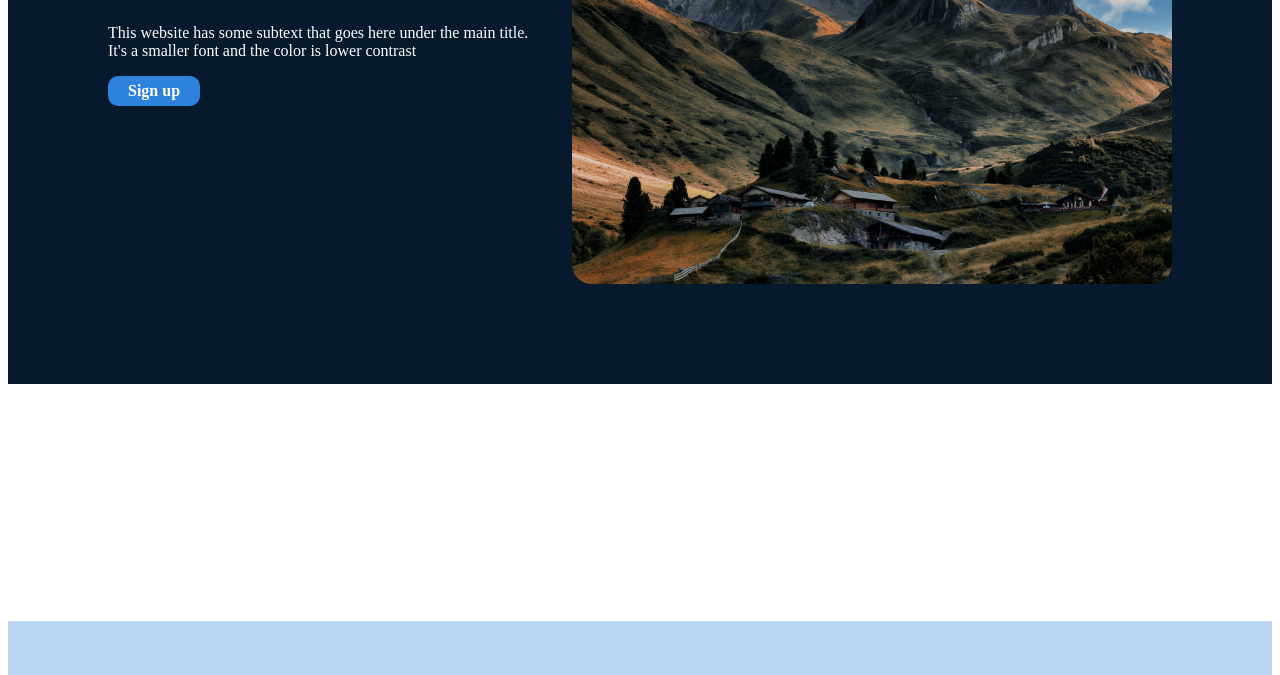
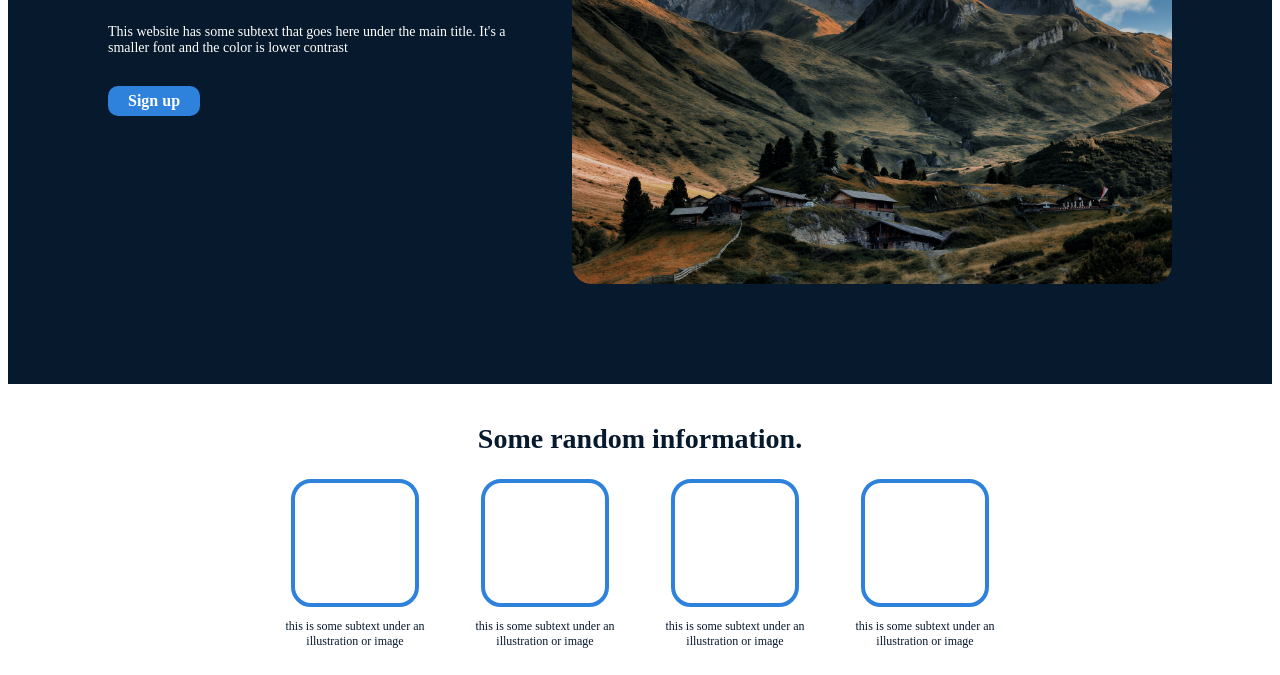
Before and after one commit to dalecampo/Odin-CSS-Landing-Page, a plain HTML site: page index.html in a window 1280 px wide. Shown: the part 277-952 px from the top of the page. Drawn offline with Linux system fonts and the light colour scheme.

Commit message:
Style block two and make final adjustments to the sections.

```diff
--- a/style.css
+++ b/style.css
@@ -54,6 +54,11 @@
     padding-right: 30px;
 }
 
+.hero p {
+    font-size: 14px;
+    margin-bottom: 30px;
+}
+
 h1 {
     font-size: 42px;
     line-height: 42px;
@@ -82,18 +87,43 @@ img {
     border-radius: 20px;
 }
 
+h2 {
+    color: #07192c;
+    font-size: 28px;
+    text-align: center;
+    padding: 16px;
+    margin-bottom: -10px;
+}
 
+.block-two {
+    padding: 0px 100px 40px;
+}
 
+.four-squares {
+    display: flex;
+    justify-content: center;
+    gap: 50px;
+}
 
+.square-and-description {
+    display: flex;
+    flex-direction: column;
+    align-items: center;
+}
 
+.square {
+    width: 120px;
+    height: 120px;
+    border: 4px solid #2e82dc;
+    border-radius: 20px;
+}
 
-
-
-
-
-
-
-
+.square-and-description p {
+    color: #07192c;
+    text-align: center;
+    font-size: 12px;
+    max-width: 140px;
+}
 
 .block-three {
     background-color: #b9d5f3;
@@ -112,9 +142,6 @@ img {
     color: #07192c;
     font-size: 24px;
 }
-
-
-
 
 .block-four {
     padding: 60px 100px;
@@ -154,7 +181,7 @@ h4 {
 
 .footer {
     background-color: #07192c;
-    padding: 20px;
+    padding: 30px;
     font-size: 14px;
     text-align: center;
 }
```
